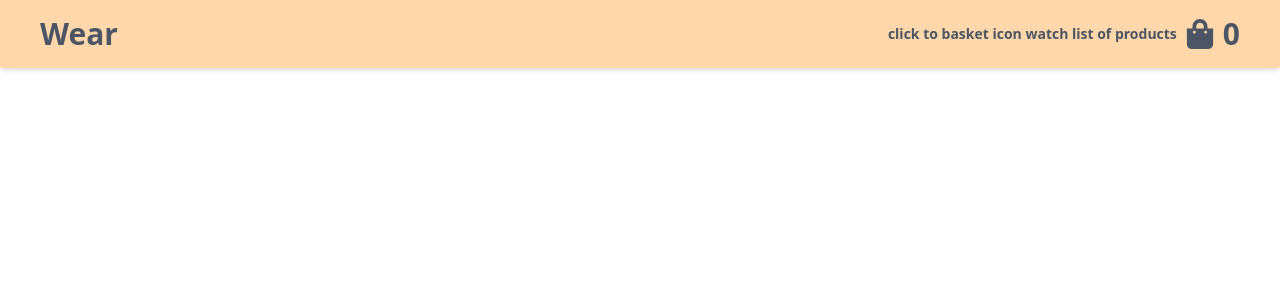
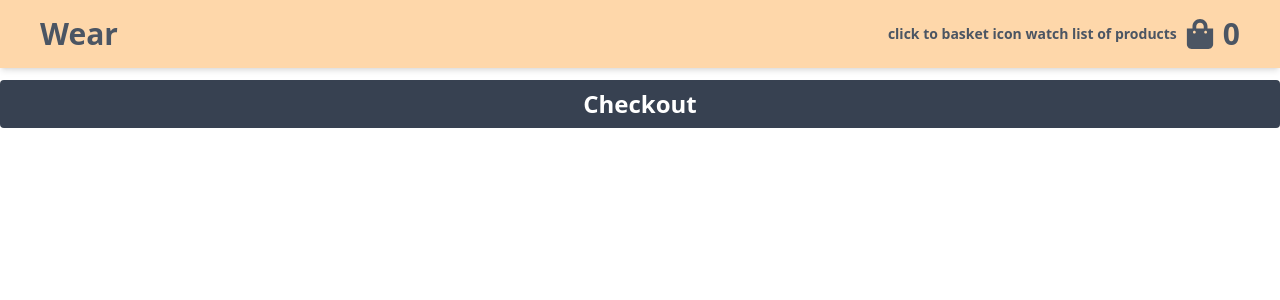
Before and after one commit to ramanboff/CONTEXT_VITE_REACT_TAILWIND_PRODUCTS_ED, a React (Vite) app: page /checkout in a window 1280 px wide. Shown: the top 300 px of the page. Built offline with nearby package versions, Linux system fonts and the light colour scheme.

Commit message:
cheackout page style

```diff
--- a/src/components/Checkout.jsx
+++ b/src/components/Checkout.jsx
@@ -1,9 +1,28 @@
+import { useContext } from "react";
+import CardContext from "../CardContext";
+import { v4 as uuidv4 } from "uuid";
+
 const Checkout = () => {
+  const { items } = useContext(CardContext);
   return (
-    <div>
-      Checkout
+    <div className="pt-20 pb-[900px]">
+      <h2 className="text-2xl bg-gray-700 rounded flex justify-center mb-2 font-bold text-white py-2">
+        Checkout
+      </h2>
+      <div className="flex flex-col gap-2">
+        {items.map((item) => (
+          <div
+            key={uuidv4}
+            className="flex
+           bg-orange-200 p-2 px-6  rounded text-gray-700 font-bold"
+          >
+            <h2>{item.name} :</h2>
+            <h3> ${item.price}</h3>
+          </div>
+        ))}
+      </div>
     </div>
-   );
-}
+  );
+};
 
 export default Checkout;
```
